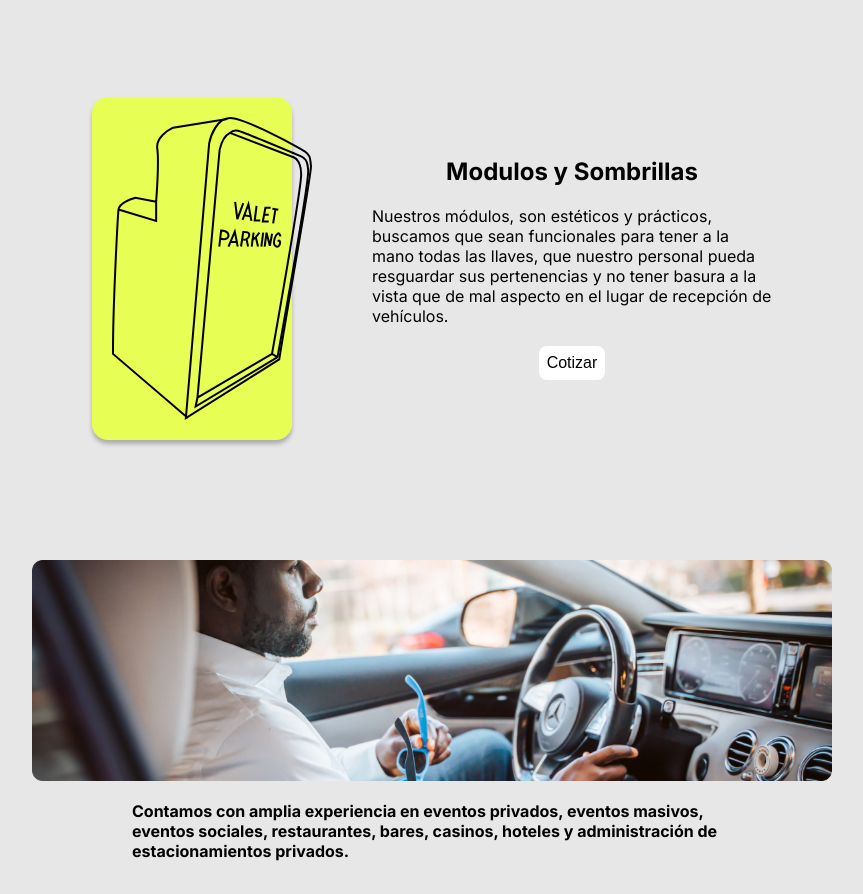
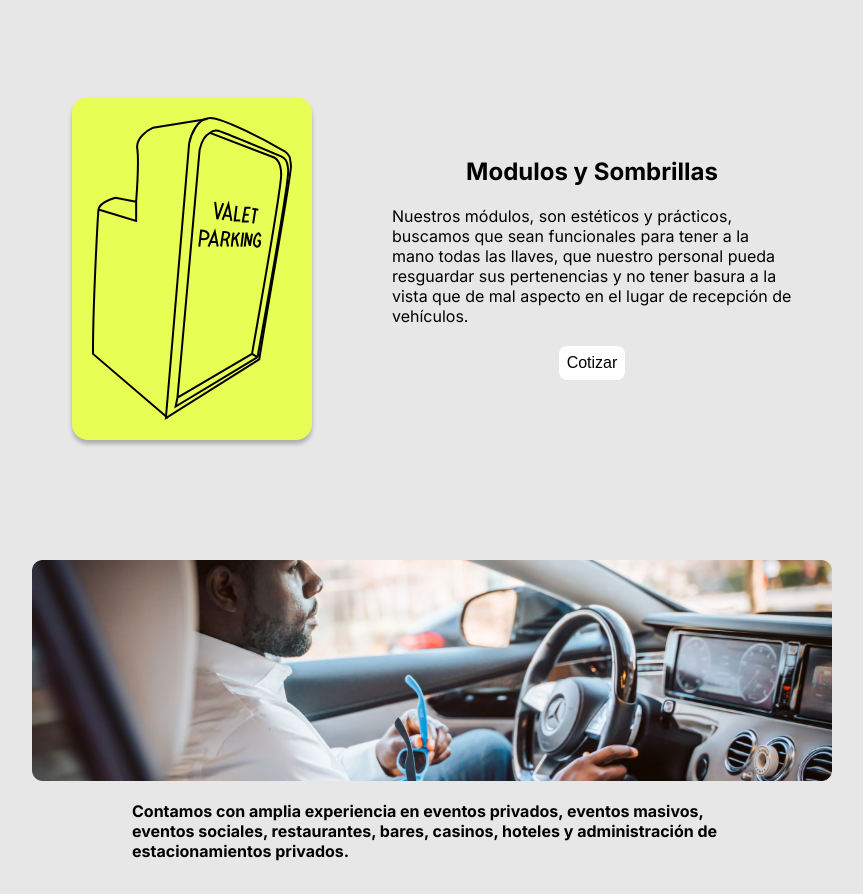
Before and after one commit to jonpapayon/E-Stop, a plain HTML site: page index.html in a window 1280 px wide. Shown: the part 1508-2402 px from the top of the page, without its empty margins (208-1071 px from the left). Drawn offline with Linux system fonts and the light colour scheme.

Commit message:
cambios en modulo

```diff
--- a/css/index.css
+++ b/css/index.css
@@ -150,7 +150,7 @@
 }
 .modulo-section figure {
     background-color: var(--amarillo);
-    max-width: 20rem;
+    max-width: 24rem;
     display: grid;
     place-items: center;
     padding: 2rem;
```
